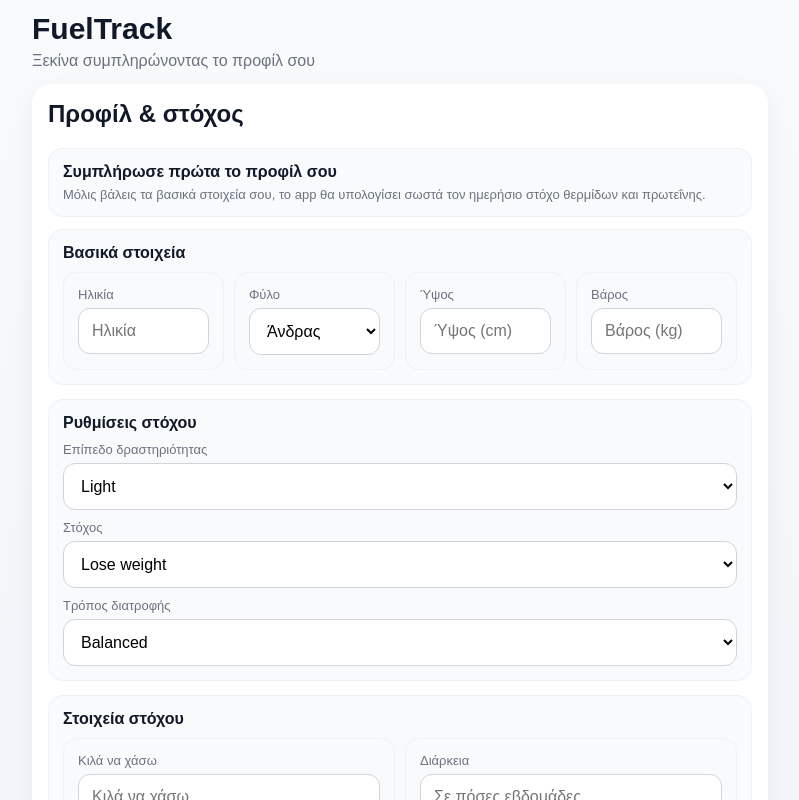
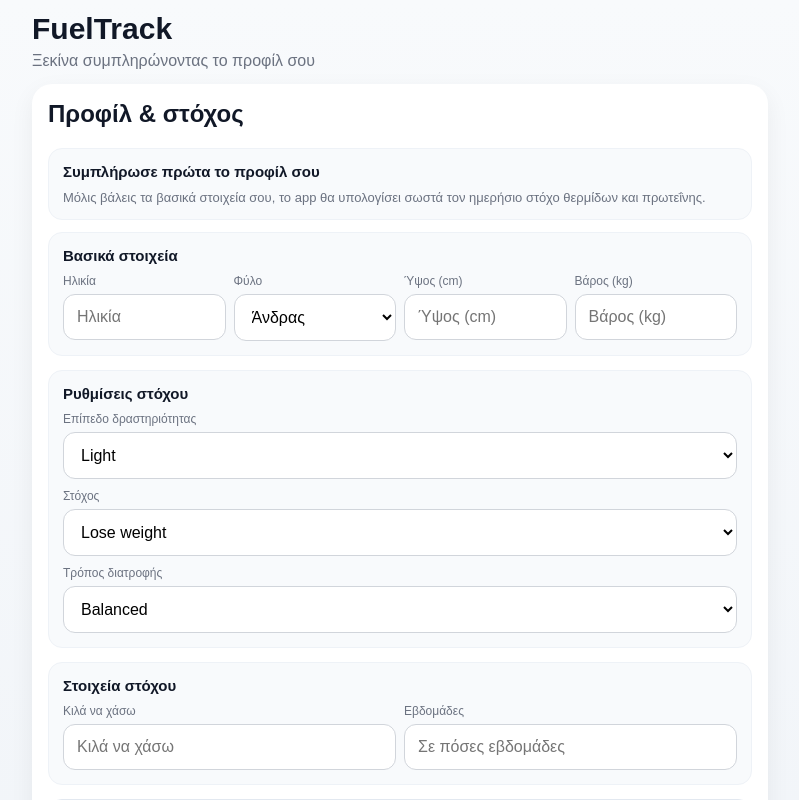
Before and after one commit to margeo/fueltrack, a React (Vite) app: page / in a window 1280 px wide. Both pictures are taken after a click on the button "Ξεκίνα το προφίλ σου". Shown: the top 800 px of the page, without its empty margins (240-1039 px from the left). Built offline with nearby package versions, Linux system fonts and the light colour scheme.

Commit message:
profile tab cleanup + deficit display fix

```diff
--- a/src/components/tabs/ProfileTab.jsx
+++ b/src/components/tabs/ProfileTab.jsx
@@ -50,15 +50,18 @@ export default function ProfileTab({
     return "-";
   }
 
+  const appliedDeficit =
+    goalType === "lose"
+      ? Math.min(Math.max(Number(dailyDeficit || 0), 150), 900)
+      : 0;
+
   return (
     <div className="card">
       <h2>Προφίλ & στόχος</h2>
 
       {!profileComplete && (
-        <div className="soft-box" style={{ marginBottom: 12 }}>
-          <div style={{ fontWeight: 700, marginBottom: 6 }}>
-            Συμπλήρωσε πρώτα το προφίλ σου
-          </div>
+        <div className="soft-box profile-intro-box">
+          <div className="profile-section-title">Συμπλήρωσε πρώτα το προφίλ σου</div>
           <div className="muted">
             Μόλις βάλεις τα βασικά στοιχεία σου, το app θα υπολογίσει σωστά
             τον ημερήσιο στόχο θερμίδων και πρωτεΐνης.
@@ -66,14 +69,12 @@ export default function ProfileTab({
         </div>
       )}
 
-      <div className="soft-box" style={{ marginBottom: 14 }}>
-        <div style={{ fontWeight: 700, marginBottom: 10 }}>Βασικά στοιχεία</div>
+      <div className="soft-box profile-section-box">
+        <div className="profile-section-title">Βασικά στοιχεία</div>
 
-        <div className="grid-2">
-          <div className="soft-box">
-            <div className="muted" style={{ marginBottom: 6 }}>
-              Ηλικία
-            </div>
+        <div className="grid-2 profile-grid-compact">
+          <label className="profile-field">
+            <div className="profile-label">Ηλικία</div>
             <input
               className="input"
               placeholder="Ηλικία"
@@ -81,12 +82,10 @@ export default function ProfileTab({
               value={age}
               onChange={(e) => setAge(e.target.value)}
             />
-          </div>
+          </label>
 
-          <div className="soft-box">
-            <div className="muted" style={{ marginBottom: 6 }}>
-              Φύλο
-            </div>
+          <label className="profile-field">
+            <div className="profile-label">Φύλο</div>
             <select
               className="input"
               value={gender}
@@ -95,12 +94,10 @@ export default function ProfileTab({
               <option value="male">Άνδρας</option>
               <option value="female">Γυναίκα</option>
             </select>
-          </div>
+          </label>
 
-          <div className="soft-box">
-            <div className="muted" style={{ marginBottom: 6 }}>
-              Ύψος
-            </div>
+          <label className="profile-field">
+            <div className="profile-label">Ύψος (cm)</div>
             <input
               className="input"
               placeholder="Ύψος (cm)"
@@ -108,12 +105,10 @@ export default function ProfileTab({
               value={height}
               onChange={(e) => setHeight(e.target.value)}
             />
-          </div>
+          </label>
 
-          <div className="soft-box">
-            <div className="muted" style={{ marginBottom: 6 }}>
-              Βάρος
-            </div>
+          <label className="profile-field">
+            <div className="profile-label">Βάρος (kg)</div>
             <input
               className="input"
               placeholder="Βάρος (kg)"
@@ -121,18 +116,16 @@ export default function ProfileTab({
               value={weight}
               onChange={(e) => setWeight(e.target.value)}
             />
-          </div>
+          </label>
         </div>
       </div>
 
-      <div className="soft-box" style={{ marginBottom: 14 }}>
-        <div style={{ fontWeight: 700, marginBottom: 10 }}>Ρυθμίσεις στόχου</div>
+      <div className="soft-box profile-section-box">
+        <div className="profile-section-title">Ρυθμίσεις στόχου</div>
 
         <div className="stack-10">
-          <div>
-            <div className="muted" style={{ marginBottom: 6 }}>
-              Επίπεδο δραστηριότητας
-            </div>
+          <label className="profile-field">
+            <div className="profile-label">Επίπεδο δραστηριότητας</div>
             <select
               className="input"
               value={activity}
@@ -143,12 +136,10 @@ export default function ProfileTab({
               <option value="1.6">Moderate</option>
               <option value="1.8">High</option>
             </select>
-          </div>
+          </label>
 
-          <div>
-            <div className="muted" style={{ marginBottom: 6 }}>
-              Στόχος
-            </div>
+          <label className="profile-field">
+            <div className="profile-label">Στόχος</div>
             <select
               className="input"
               value={goalType}
@@ -158,12 +149,10 @@ export default function ProfileTab({
               <option value="maintain">Maintain</option>
               <option value="gain">Muscle gain</option>
             </select>
-          </div>
+          </label>
 
-          <div>
-            <div className="muted" style={{ marginBottom: 6 }}>
-              Τρόπος διατροφής
-            </div>
+          <label className="profile-field">
+            <div className="profile-label">Τρόπος διατροφής</div>
             <select
               className="input"
               value={mode}
@@ -175,19 +164,17 @@ export default function ProfileTab({
               <option value="fasting">Fasting 16:8</option>
               <option value="high_protein">High Protein</option>
             </select>
-          </div>
+          </label>
         </div>
       </div>
 
       {showGoalFields && (
-        <div className="soft-box" style={{ marginBottom: 14 }}>
-          <div style={{ fontWeight: 700, marginBottom: 10 }}>
-            Στοιχεία στόχου
-          </div>
+        <div className="soft-box profile-section-box">
+          <div className="profile-section-title">Στοιχεία στόχου</div>
 
-          <div className="grid-2">
-            <div className="soft-box">
-              <div className="muted" style={{ marginBottom: 6 }}>
+          <div className="grid-2 profile-grid-compact">
+            <label className="profile-field">
+              <div className="profile-label">
                 {goalType === "lose" ? "Κιλά να χάσω" : "Κιλά να πάρω"}
               </div>
               <input
@@ -197,12 +184,10 @@ export default function ProfileTab({
                 value={targetWeightLoss}
                 onChange={(e) => setTargetWeightLoss(e.target.value)}
               />
-            </div>
+            </label>
 
-            <div className="soft-box">
-              <div className="muted" style={{ marginBottom: 6 }}>
-                Διάρκεια
-              </div>
+            <label className="profile-field">
+              <div className="profile-label">Εβδομάδες</div>
               <input
                 className="input"
                 placeholder="Σε πόσες εβδομάδες"
@@ -210,41 +195,46 @@ export default function ProfileTab({
                 value={weeks}
                 onChange={(e) => setWeeks(e.target.value)}
               />
-            </div>
+            </label>
           </div>
         </div>
       )}
 
-      <div className="soft-box" style={{ marginTop: 14 }}>
-        <div style={{ fontWeight: 700, marginBottom: 10 }}>Υπολογισμοί</div>
+      <div className="soft-box profile-section-box profile-highlight-box">
+        <div className="profile-section-title">Υπολογισμοί</div>
 
-        <div style={{ marginBottom: 8 }}>
-          Maintenance / TDEE: <strong>{formatNumber(tdee)} kcal</strong>
+        <div className="profile-stat-row">
+          <span>Maintenance / TDEE</span>
+          <strong>{formatNumber(tdee)} kcal</strong>
         </div>
 
-        <div style={{ marginBottom: 8 }}>
-          Ημερήσιος στόχος: <strong>{formatNumber(targetCalories)} kcal</strong>
+        <div className="profile-stat-row">
+          <span>Ημερήσιος στόχος</span>
+          <strong>{formatNumber(targetCalories)} kcal</strong>
         </div>
 
-        {goalType === "lose" && dailyDeficit > 0 && (
-          <div style={{ marginBottom: 8 }}>
-            Ημερήσιο έλλειμμα: <strong>{formatNumber(dailyDeficit)} kcal</strong>
+        {goalType === "lose" && appliedDeficit > 0 && (
+          <div className="profile-stat-row">
+            <span>Ημερήσιο έλλειμμα</span>
+            <strong>{formatNumber(appliedDeficit)} kcal</strong>
           </div>
         )}
 
         {goalType === "gain" && (
-          <div style={{ marginBottom: 8 }}>
-            Ημερήσιο πλεόνασμα: <strong>300 kcal</strong>
+          <div className="profile-stat-row">
+            <span>Ημερήσιο πλεόνασμα</span>
+            <strong>300 kcal</strong>
           </div>
         )}
 
-        <div>
-          Στόχος πρωτεΐνης: <strong>{formatNumber(proteinTarget || 0)} g</strong>
+        <div className="profile-stat-row profile-stat-row-last">
+          <span>Στόχος πρωτεΐνης</span>
+          <strong>{formatNumber(proteinTarget || 0)} g</strong>
         </div>
       </div>
 
-      <div className="soft-box" style={{ marginTop: 14 }}>
-        <div style={{ fontWeight: 700, marginBottom: 10 }}>Σύνοψη</div>
+      <div className="soft-box profile-section-box">
+        <div className="profile-section-title">Σύνοψη</div>
 
         <div className="stack-10">
           <div>
--- a/src/index.css
+++ b/src/index.css
@@ -789,6 +789,52 @@ select {
   font-weight: 700;
 }
 
+/* Profile tab */
+
+.profile-intro-box {
+  margin-bottom: 12px;
+}
+
+.profile-section-box {
+  margin-bottom: 14px;
+}
+
+.profile-section-title {
+  font-weight: 700;
+  margin-bottom: 10px;
+  font-size: 15px;
+}
+
+.profile-grid-compact {
+  gap: 8px;
+}
+
+.profile-field {
+  display: block;
+}
+
+.profile-label {
+  font-size: 12px;
+  color: #6b7280;
+  margin-bottom: 6px;
+}
+
+.profile-highlight-box {
+  background: #f1f5f9;
+  border: 1px solid #e2e8f0;
+}
+
+.profile-stat-row {
+  display: flex;
+  justify-content: space-between;
+  gap: 12px;
+  margin-bottom: 8px;
+}
+
+.profile-stat-row-last {
+  margin-bottom: 0;
+}
+
 @media (max-width: 560px) {
   .app-container {
     padding: 10px;
@@ -912,4 +958,18 @@ select {
     width: 100%;
     text-align: left;
   }
+
+  .profile-section-title {
+    font-size: 14px;
+  }
+
+  .profile-stat-row {
+    flex-direction: column;
+    align-items: flex-start;
+    gap: 2px;
+  }
+
+  .input {
+    padding: 11px;
+  }
 }
```
